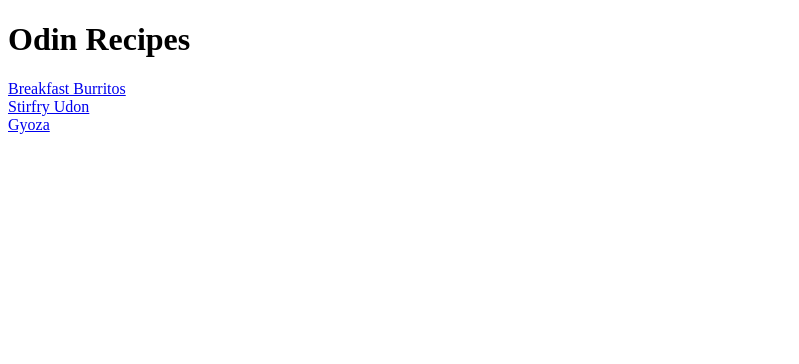
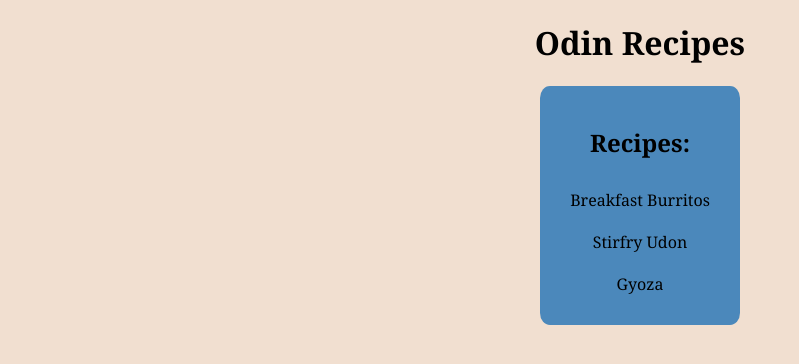
Before and after one commit to Rubix44922/odin-recipes, a plain HTML site: page index.html in a window 1280 px wide. Shown: the whole page, without its empty margins (0-799 px from the left). Drawn offline with Linux system fonts and the light colour scheme.

Commit message:
Update styling in index
Note: update with flexbox ASAP

```diff
--- a/index.html
+++ b/index.html
@@ -4,13 +4,17 @@
         <meta charset="UTF-8">
         <meta name="viewport" content="width=device-width, initial-scale=1.0">
         <title>Recipes</title>
+        <link rel="stylesheet" href="style.css">
     </head>
     <body>
-    <h1>Odin Recipes</h1>
+        <div class="index">
+        <h1 class="title">Odin Recipes</h1>
+        <div class="recipes">
+            <h2>Recipes:</h2>
         <a href="recipes/breakfast-burritos.html">Breakfast Burritos</a>
-    <br>
         <a href="recipes/stirfry-udon.html">Stirfry Udon</a>
-    <br>
         <a href="recipes/gyoza.html">Gyoza</a>
+        </div>
+        </div>
     </body>
     </html>
--- /dev/null
+++ b/style.css
@@ -0,0 +1,31 @@
+body {
+    font-family: "Source Serif 4", Georgia, serif;
+    background-color: #F1DFD0;
+}
+.index {
+    width: 100%;
+    text-align: center;
+}
+.title {
+    width: 100%;
+}
+.recipes {
+    align-items: center;
+    background-color: #4B88BB;
+    display: inline-block;
+    border-radius: 5%;
+    padding: 20px;
+}
+
+.recipes a {
+    display: block;
+    padding: 10px;
+}
+
+a:link,
+a:visited,
+a:hover,
+a:active{
+    text-decoration: none;
+    color: black;
+}
```
Also changed, not shown: recipes/breakfast-burritos.html (+3 -1 lines), recipes/gyoza.html (+2 -0 lines), recipes/stirfry-udon.html (+1 -0 lines). Lines whose indentation alone changed are shown as unchanged.
